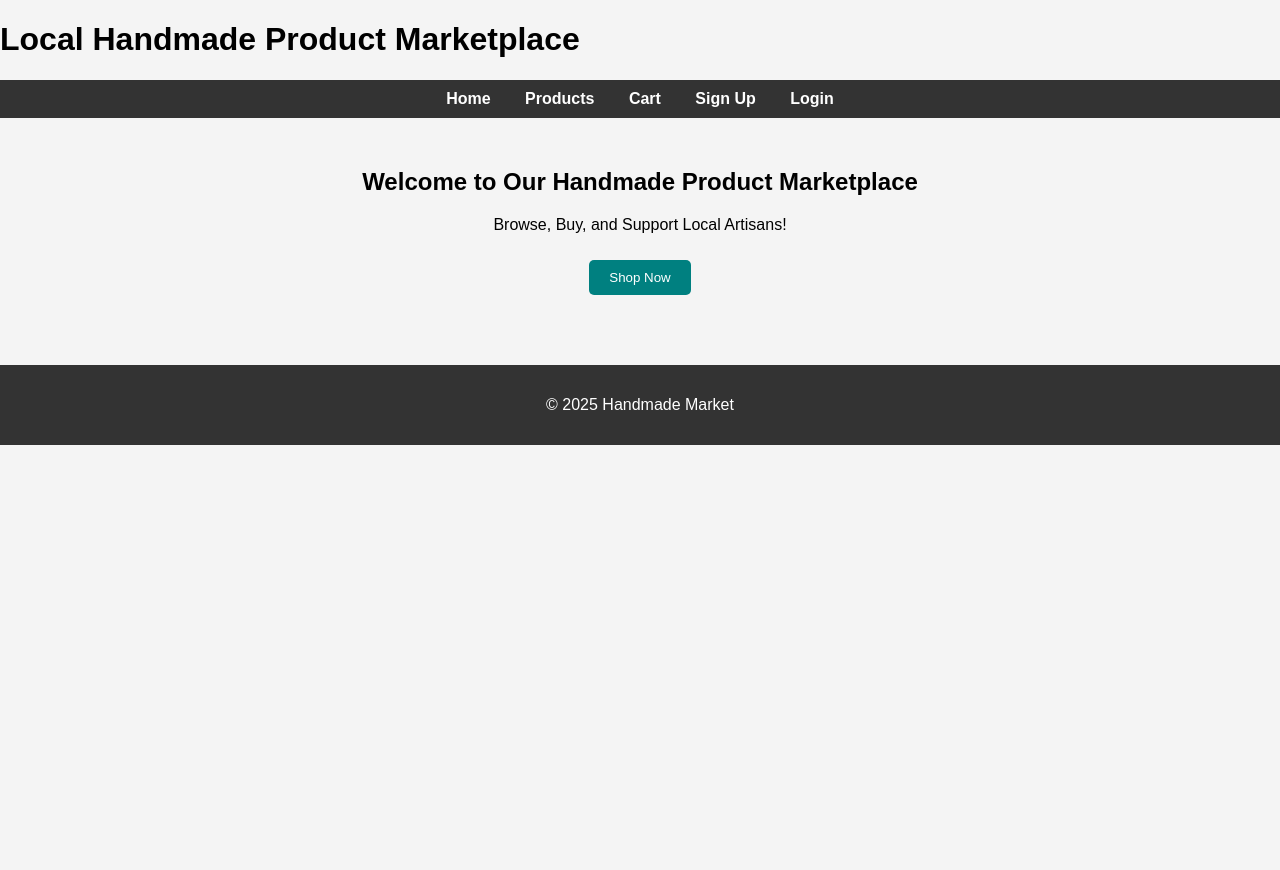
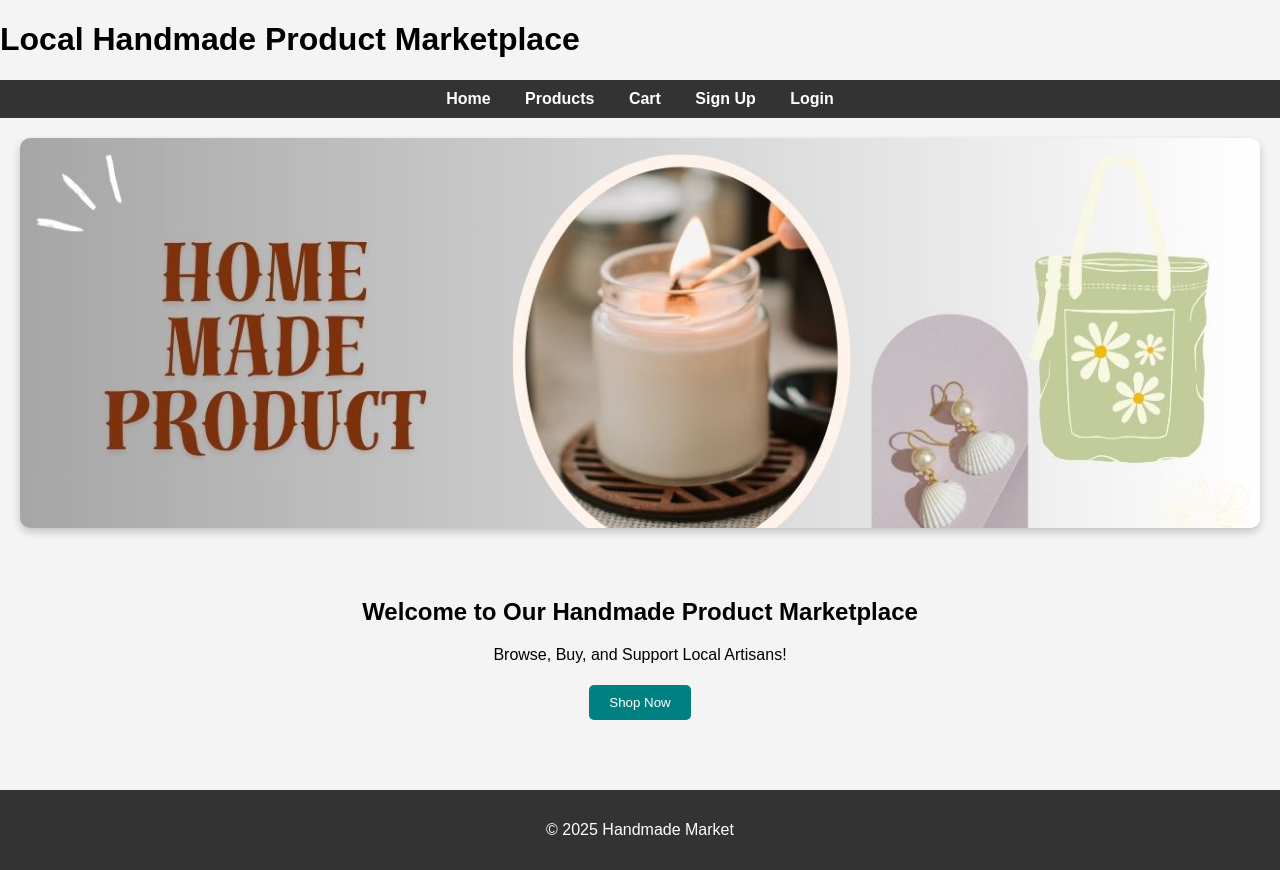
Before and after one commit to mahia05/Local-Handmade-Product-Marketplace, a PHP site: page / in a window 1280 px wide. Before the commit the page ends 445 px from the top, so only its background shows below. Run offline with PHP 8.4, Linux system fonts and the light colour scheme.

Commit message:
Banner and cart

```diff
--- a/cart.html
+++ b/cart.html
@@ -4,12 +4,11 @@
 <head>
     <meta charset="UTF-8">
     <title>Page Title</title>
-    <link rel="stylesheet" href="style.css"> <!-- for design -->
+    <link rel="stylesheet" href="style.css">
 </head>
 
 <body>
 
-    <!-- Navigation bar -->
     <nav>
         <a href="index.html">Home</a>
         <a href="product.html">Products</a>
--- a/checkout.html
+++ b/checkout.html
@@ -4,12 +4,11 @@
 <head>
     <meta charset="UTF-8">
     <title>Page Title</title>
-    <link rel="stylesheet" href="style.css"> <!-- for design -->
+    <link rel="stylesheet" href="style.css">
 </head>
 
 <body>
 
-    <!-- Navigation bar -->
     <nav>
         <a href="index.html">Home</a>
         <a href="product.html">Products</a>
--- a/index.html
+++ b/index.html
@@ -17,6 +17,9 @@
             <a href="signup.html">Sign Up</a>
             <a href="login.html">Login</a>
         </nav>
+        <!--HOME PAGE BANNER-->
+        <section class="banner">
+        </section>
     </header>
 
     <main>
--- a/login.html
+++ b/login.html
@@ -4,12 +4,11 @@
 <head>
     <meta charset="UTF-8">
     <title>Page Title</title>
-    <link rel="stylesheet" href="style.css"> <!-- for design -->
+    <link rel="stylesheet" href="style.css">
 </head>
 
 <body>
 
-    <!-- Navigation bar -->
     <nav>
         <a href="index.html">Home</a>
         <a href="product.html">Products</a>
--- a/signup.html
+++ b/signup.html
@@ -4,12 +4,11 @@
 <head>
     <meta charset="UTF-8">
     <title>Page Title</title>
-    <link rel="stylesheet" href="style.css"> <!-- for design -->
+    <link rel="stylesheet" href="style.css">
 </head>
 
 <body>
 
-    <!-- Navigation bar -->
     <nav>
         <a href="index.html">Home</a>
         <a href="product.html">Products</a>
--- a/style.css
+++ b/style.css
@@ -24,6 +24,23 @@ nav a:hover {
     text-decoration: underline;
 }
 
+/* ====Banner section =====*/
+.banner {
+    background-image: url('images/banner.jpg');
+    background-size: cover;
+    background-position: center;
+    height: 350px;
+    display: flex;
+    align-items: center;
+    justify-content: center;
+    text-align: center;
+    color: white;
+    padding: 20px;
+    border-radius: 10px;
+    margin: 20px;
+    box-shadow: 0 4px 8px rgba(0, 0, 0, 0.2);
+}
+
 /* ===== Main Section ===== */
 main {
     padding: 30px;
@@ -36,7 +53,7 @@ button {
     color: white;
     border: none;
     padding: 10px 20px;
-    margin-top: 10px;
+    margin-top: 5px;
     cursor: pointer;
     border-radius: 5px;
 }
@@ -70,19 +87,24 @@ select {
 /* ===== Product Cards ===== */
 .product-card {
     display: inline-block;
-    width: 200px;
+    width: 300px;
     background-color: white;
-    margin: 15px;
+    margin: 20px;
     padding: 15px;
     border-radius: 8px;
     box-shadow: 0 2px 6px rgba(0, 0, 0, 0.1);
+    display: inline-block;
+    vertical-align: top;
+    text-align: center;
 }
 
 .product-card img {
     width: 100%;
-    height: 150px;
+    height: 300px;
     object-fit: cover;
-    border-radius: 4px;
+    border-radius: 6px;
+    display: block;
+    margin: 0 auto 10px;
 }
 
 .product-card h3 {
```
Also changed, not shown: product.html (+62 -8 lines), images/bag.jpg (added), images/bag2.jpg (added), images/banner.jpg (added).
